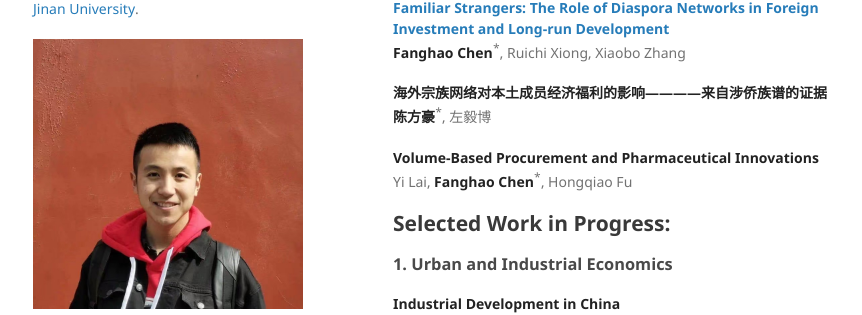
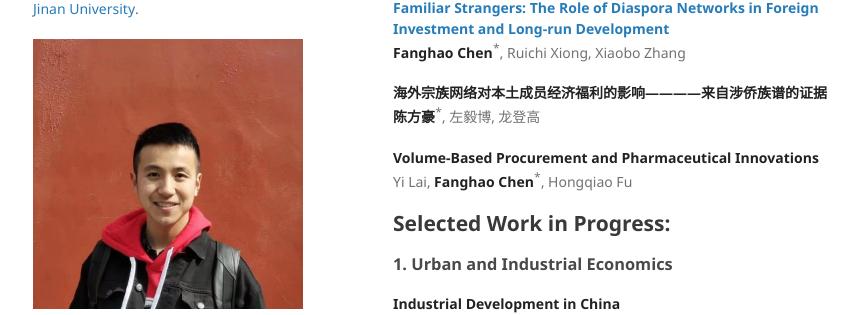
Before and after one commit to FanghaoChen/homepage, a Jekyll site: the page built from research.md, in a window 1280 px wide and 900 px high, scrolled down 503 px. Shown: the part 153-468 px from the top of the window, without its empty margins (177-1039 px from the left). Built offline with Jekyll 4.4.1, drawn with Linux system fonts in a browser that asks for light colours.

Commit message:
Update research.md

```diff
--- a/research.md
+++ b/research.md
@@ -34,7 +34,7 @@ layout: default
 **Fanghao Chen**<sup>*</sup>, Ruichi Xiong, Xiaobo Zhang
 
 **海外宗族网络对本土成员经济福利的影响————来自涉侨族谱的证据** <br/>
-**陈方豪**<sup>*</sup>, 左毅博
+**陈方豪**<sup>*</sup>, 左毅博, 龙登高
 
 **Volume-Based Procurement and Pharmaceutical Innovations** <br/>
 Yi Lai, **Fanghao Chen**<sup>*</sup>, Hongqiao Fu
```
